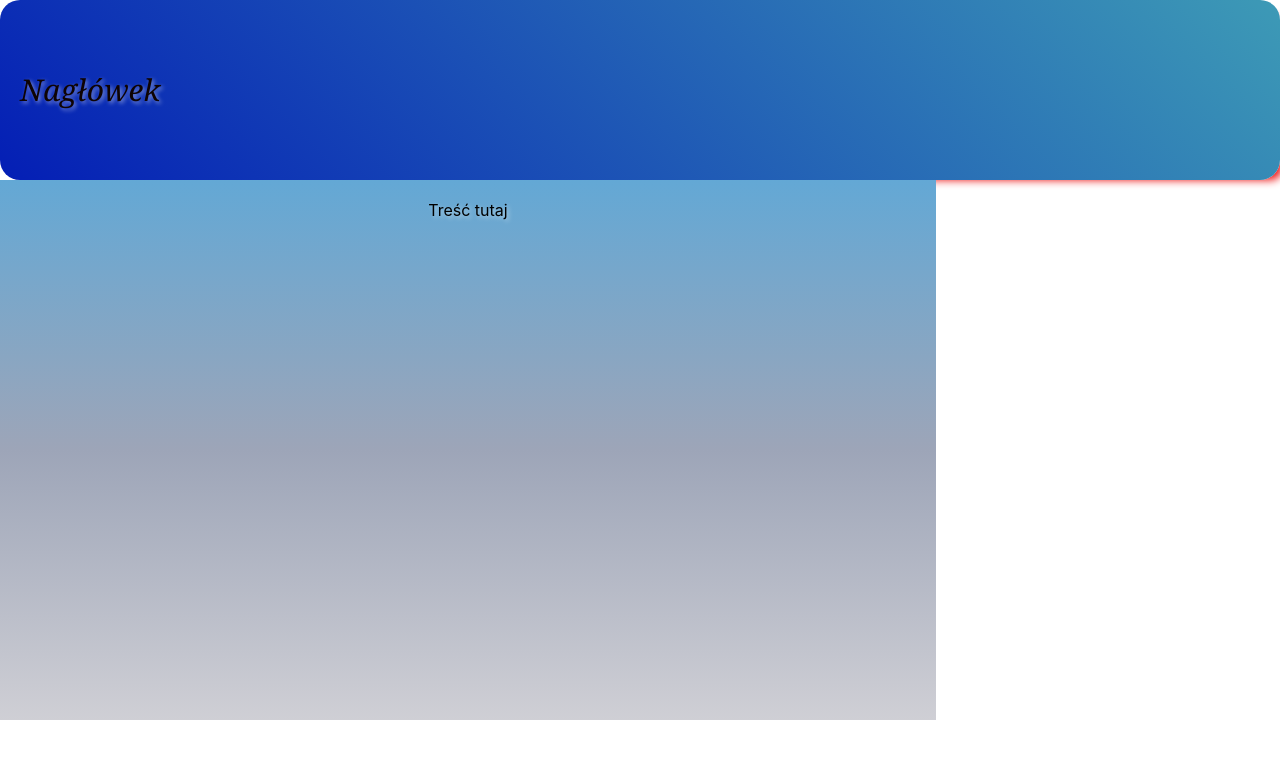
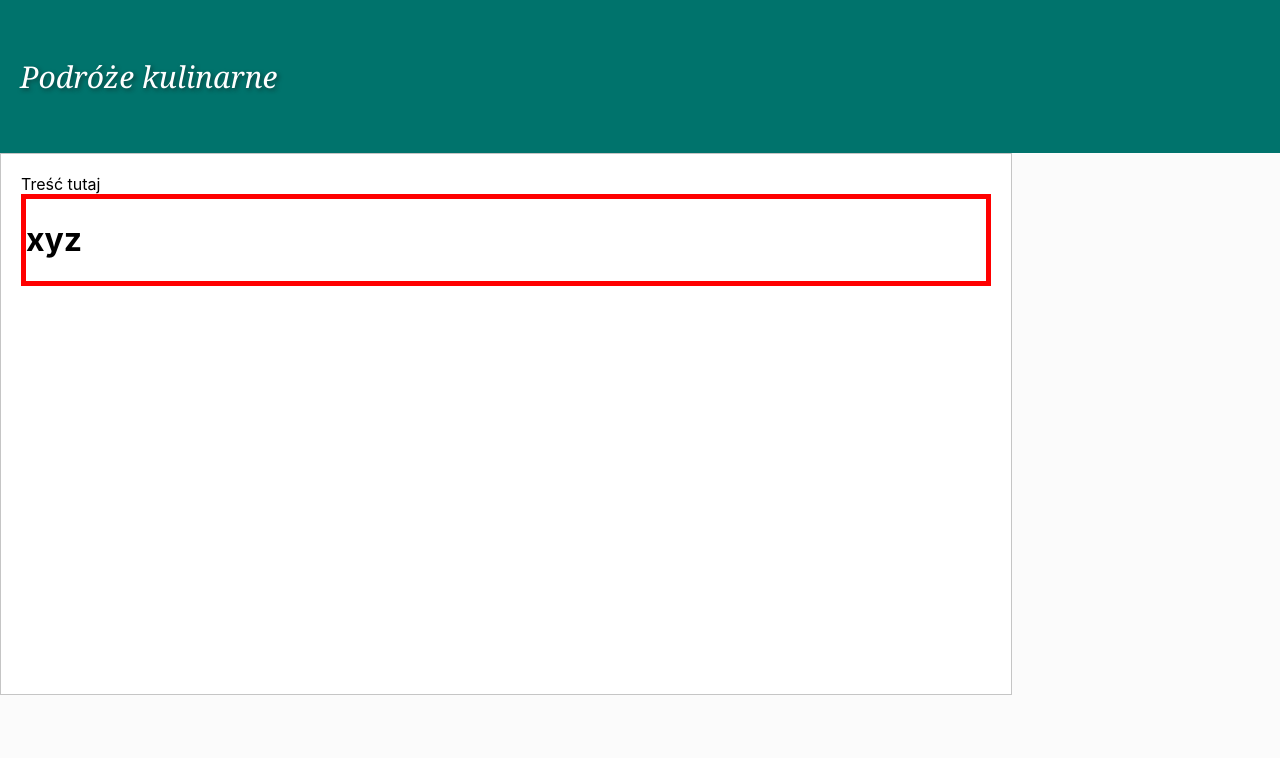
Before and after one commit to AdiPodlas/Mikroblog, a React (Create React App) app: page / in a window 1280 px wide. Shown: the top 758 px of the page. Built offline with nearby package versions, Linux system fonts and the light colour scheme.

Commit message:
1st commit

```diff
--- a/src/App.css
+++ b/src/App.css
@@ -1,34 +1,33 @@
-.App {
-  text-align: center;
-  background-color: #0c0f11;
+
+body{
+  background-color: #FBFBFB;
 }
 
-.App-header {
-  background: linear-gradient(45deg, #041eb5, #3d9ab6);
-  min-height: 20vh;  /*  wysokość boxa, poniżej line height da nam teks po środku */
-  line-height: 20vh;
-  color: #0e0303;
+
+.app-header {
+  background-color: #00736C ;
+  height: 133px;  /*  wysokość boxa, poniżej line height da nam teks po środku */
+  line-height: 133px;
+  color: white;
   padding: 10px 20px;
   text-align: left;
-  box-shadow: 10px 8px 8px -8px #ec0a0a;
   font-family: Cambria, Cochin, Georgia, Times, 'Times New Roman', serif;
   font-size: 30px;
   font-style: italic;
-  border-radius: 20px;
-  text-shadow: 2px 2px 4px rgba(255, 255, 255, 0.5);
-  justify-content: center;
+  /* border-radius: 20px;           --- Zaokrglenia*/
+  text-shadow: 2px 2px 4px rgba(24, 21, 21, 0.5);
+    /* overflow: auto;    - jak jest za dużo tekstu w danym elemencie tworzy scrol bar */
 }
 
 
 
 .content {
-  background: linear-gradient(rgb(99, 168, 213), rgb(157, 165, 184), rgb(207, 207, 213));
+  background-color: white;
   padding: 20px;
-  min-height: 500px;
-  width: 70%;
-  display: flex;
-  text-shadow: 2px 2px 4px rgba(255, 255, 255, 0.5);
-  justify-content: center;
+  min-height: 500px;  /* min-height - minimalna wysokość, przydatne w content jak się pojawiają nowewpisy */
+  width: 970px;
+  border: 1px solid #C5C5C5;
+
 }
 /*.content:hover {
   transform: scale(1.02); /* Powiększenie po najechaniu * /
--- a/src/App.js
+++ b/src/App.js
@@ -1,17 +1,22 @@
 import './App.css';
 import React from 'react';
 import { BrowserRouter, Routes, Route } from "react-router-dom";
-
+import {BlogEntry} from './BlogEntry'
 
 
 function App() {
   return (
     <div>
-    <div className="App-header">
-      Nagłówek
+    <div className="app-header">
+      Podróże kulinarne
+          {/* <br/> string od nowej linijki */}
+
     </div>
     <div className="content">
       Treść tutaj
+      <BlogEntry>
+
+      </BlogEntry>
     </div>
   </div>
 );
--- /dev/null
+++ b/src/BlogEntry.css
@@ -0,0 +1,3 @@
+.blog-entry{
+    border: 5px solid red;
+}
--- /dev/null
+++ b/src/BlogEntry.js
@@ -0,0 +1,13 @@
+import React from 'react';
+import './BlogEntry.css';
+
+
+export const BlogEntry = ({ title }) => {
+    return (
+        <header className="blog-entry">
+            <h1>{title}
+                xyz
+            </h1>
+        </header>
+    );
+};
```
Also changed, not shown: src/frame.js (deleted, +0 -12 lines).
